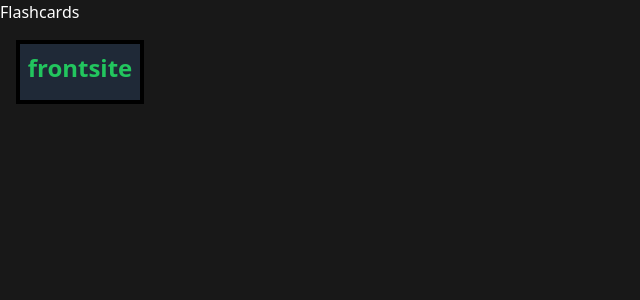
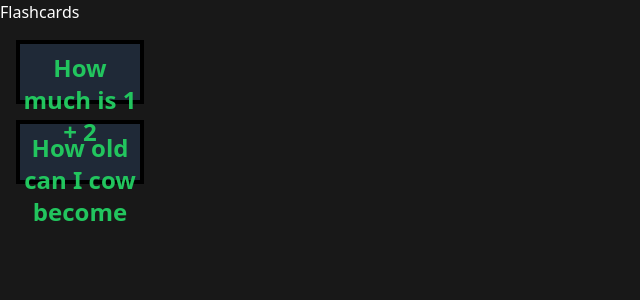
Before and after one commit to Yokosumi/sc013-cooking-power-of-flashcards, a React (Vite) app: page / in a window 1280 px wide. Shown: the top 300 px of the page, without its empty margins (0-640 px from the left). Built offline with nearby package versions, Linux system fonts and the light colour scheme.

Commit message:
added index to map multiple flashcard items

```diff
--- a/src/components/FlashCard.tsx
+++ b/src/components/FlashCard.tsx
@@ -10,8 +10,13 @@ type FlashCardProps = {
 export const FlashCard = () => {
     const [flashCards, setFlashCards] = useState<FlashCardProps[]>([
         {
-            front: 'frontsite',
-            back: 'backsite',
+            front: 'How much is 1 + 2',
+            back: 'Answer: 3',
+            isFlipped: false,
+        },
+        {
+            front: 'How old can I cow become',
+            back: 'Answer: Cows can be up to 20 years',
             isFlipped: false,
         },
     ])
@@ -29,9 +34,9 @@ export const FlashCard = () => {
             {flashCards.map((card, index) => (
                 <div key={index} onClick={() => toggleFlashCard(index)}>
                     {!card.isFlipped ? (
-                        <Card display={flashCards[0].front} />
+                        <Card display={flashCards[index].front} />
                     ) : (
-                        <Card display={flashCards[0].back} />
+                        <Card display={flashCards[index].back} />
                     )}
                 </div>
             ))}
```
